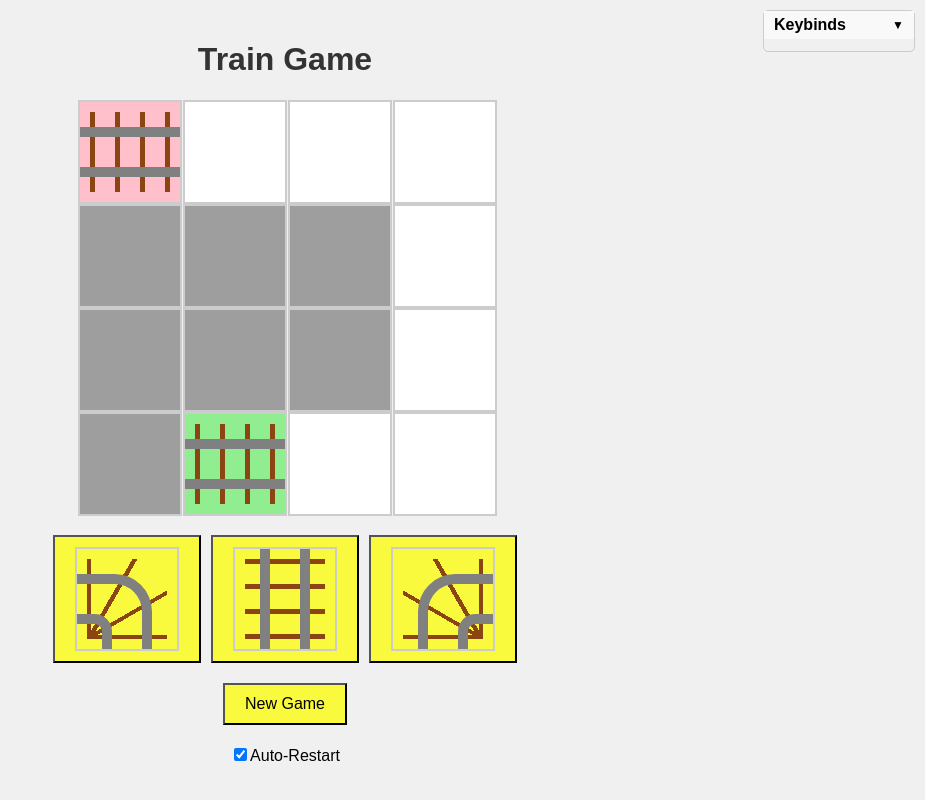
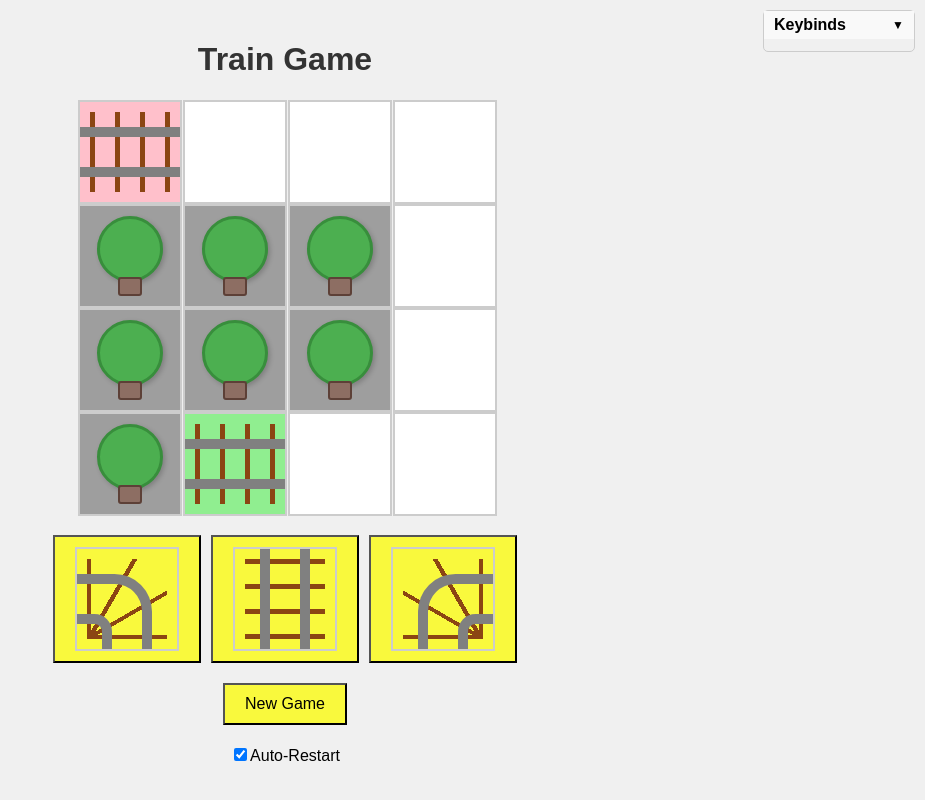
Before and after one commit to TrevorBurgoyne/train-game, a React (Create React App) app: page / in a window 1280 px wide. Shown: the whole page, without its empty margins (355-1280 px from the left). Built offline with nearby package versions, Linux system fonts and the light colour scheme.

Commit message:
very basic tree

```diff
--- a/src/components/Tile.tsx
+++ b/src/components/Tile.tsx
@@ -1,7 +1,7 @@
 import { FC } from 'react';
+import Tree from './obstacles/Tree';
 import '../styles/Tile.css';
 import '../styles/Rail.css';
-import '../styles/Obstacle.css';
 
 export type TileType = 'obstacle' | 'empty' | 'start' | 'goal' | 'rail';
 export type RailType = 'straight' | 'left' | 'right';
@@ -39,6 +39,7 @@ const Tile: FC<TileProps> = ({tile_type, rail_type = null, direction = null, is_
     return (
         <div className={`tile ${tile_class} ${rail_class} ${direction}`}>
             {is_invalid && <div className="invalid-overlay"></div>}
+            {tile_type === 'obstacle' && <Tree />}
         </div>
     );
 };
--- /dev/null
+++ b/src/components/obstacles/Tree.tsx
@@ -0,0 +1,12 @@
+import '../../styles/Tree.css';
+
+const Tree = () => {
+    return (
+        <div className="tree">
+            <div className="tree-canopy"></div>
+            <div className="tree-trunk"></div>
+        </div>
+    );
+}
+
+export default Tree;
--- a/src/styles/Obstacle.css
+++ /dev/null
@@ -1,4 +0,0 @@
-.obstacle {
-    background-color: #9e9e9e;
-    cursor: not-allowed;
-}
--- a/src/styles/Tile.css
+++ b/src/styles/Tile.css
@@ -21,6 +21,11 @@
     background-color: pink !important; /* Red for goal tile */
     color: white;
     font-weight: bold;
+}
+
+.tile.obstacle {
+    background-color: #9e9e9e;
+    cursor: not-allowed;
 }
 
 .tile.empty:hover {
--- /dev/null
+++ b/src/styles/Tree.css
@@ -0,0 +1,33 @@
+/* Tree container */
+.tree {
+    display: flex;
+    flex-direction: column;
+    align-items: center;
+    justify-content: flex-end;
+    width: 50px;
+    height: 80px;
+    position: relative;
+}
+
+/* Tree canopy (green circular top) */
+.tree-canopy {
+    width: 60px;
+    height: 60px;
+    background-color: #4caf50; /* Green color */
+    border: 3px solid #388e3c; /* Darker green border for a hand-drawn look */
+    border-radius: 50%; /* Circular shape */
+    position: absolute;
+    top: 0;
+    box-shadow: 2px 2px 5px rgba(0, 0, 0, 0.2); /* Add a subtle shadow */
+}
+
+/* Tree trunk (brown rectangle) */
+.tree-trunk {
+    width: 20px;
+    height: 15px;
+    background-color: #8d6e63; /* Brown color */
+    border: 2px solid #5d4037; /* Darker brown border for a hand-drawn look */
+    border-radius: 3px; /* Slightly rounded edges */
+    position: absolute;
+    bottom: 0;
+}
```
